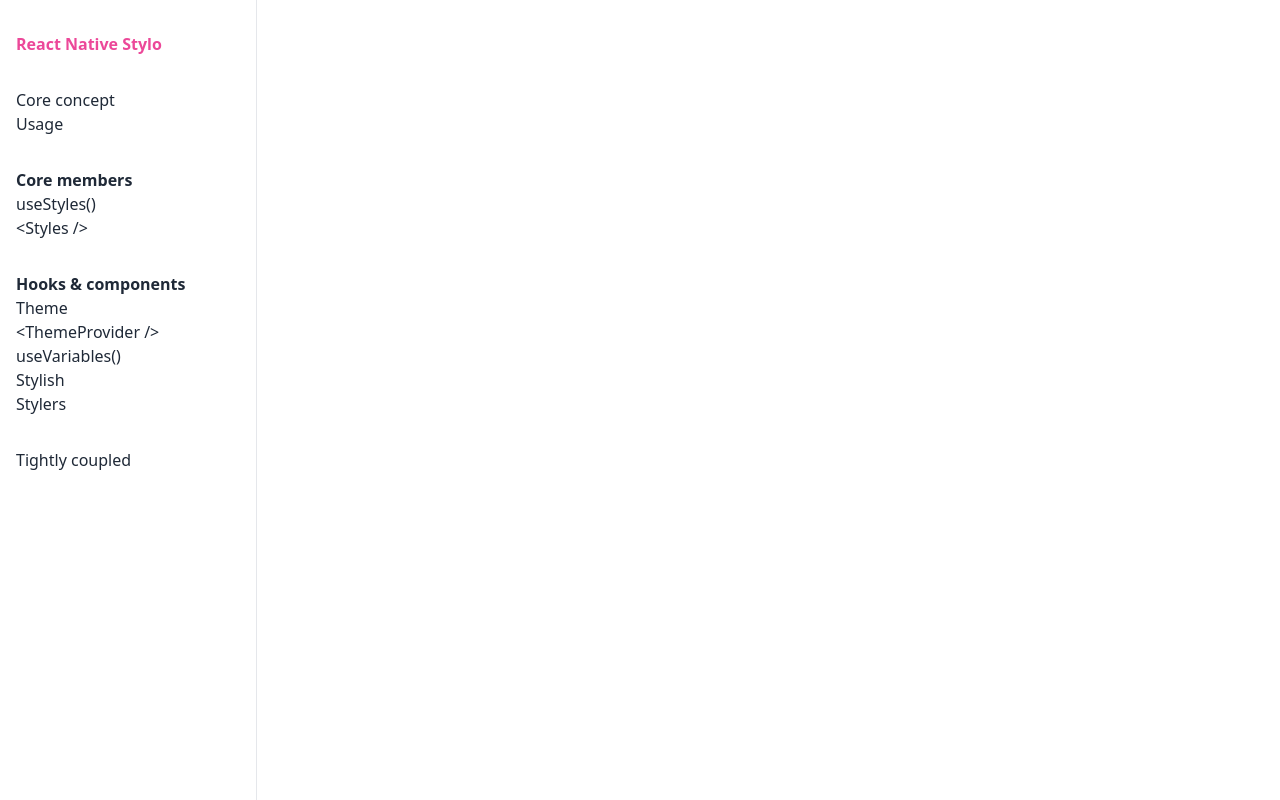
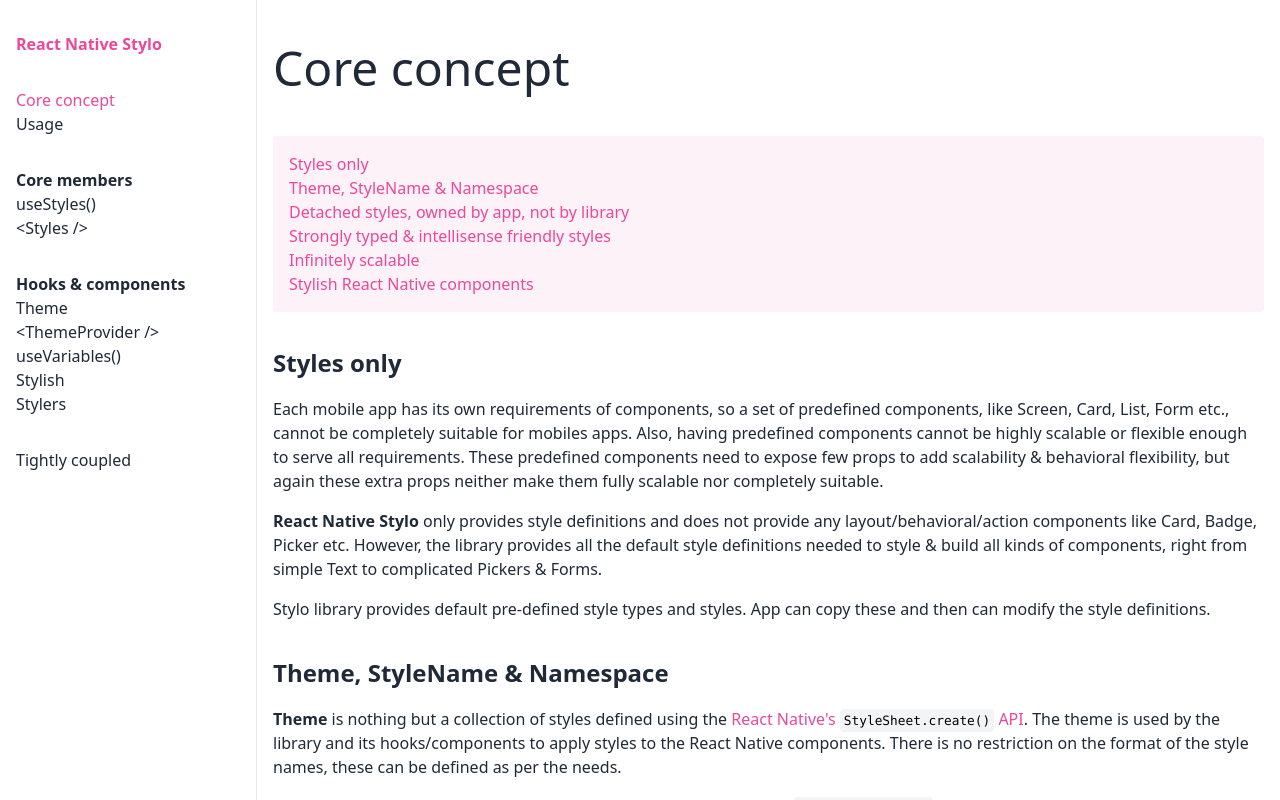
Before and after one commit to vivekmunde/react-native-stylo-documentation, a Next.js app: page / in a window 1280 px wide. Shown: the top 800 px of the page. Built offline with nearby package versions, Linux system fonts and the light colour scheme.

Commit message:
home page to show core concepts till home page is ready

```diff
--- a/components/layout.tsx
+++ b/components/layout.tsx
@@ -43,7 +43,7 @@
             </li>
             <li>
               <ul className="mb-8">
-                <NavLink href="/core-concept">
+                <NavLink href="/">
                   Core concept
                 </NavLink>
                 <NavLink href="/usage">
--- a/pages/index.tsx
+++ b/pages/index.tsx
@@ -1,17 +1,9 @@
-import type { NextPage } from 'next'
-import Head from 'next/head'
-import Layout from '../components/layout'
+import type { NextPage } from 'next';
+
+import CoreConcept from './core-concept';
 
 const Home: NextPage = () => {
-  return (
-    <Layout>
-      <Head>
-        <title>React Native Stylo</title>
-        <meta name="description" content="Completely detached and highly scalable React Native styles" />
-        <link rel="icon" href="/favicon.ico" />
-      </Head>
-    </Layout>
-  )
-}
+  return <CoreConcept />
+};
 
-export default Home
+export default Home;
```
